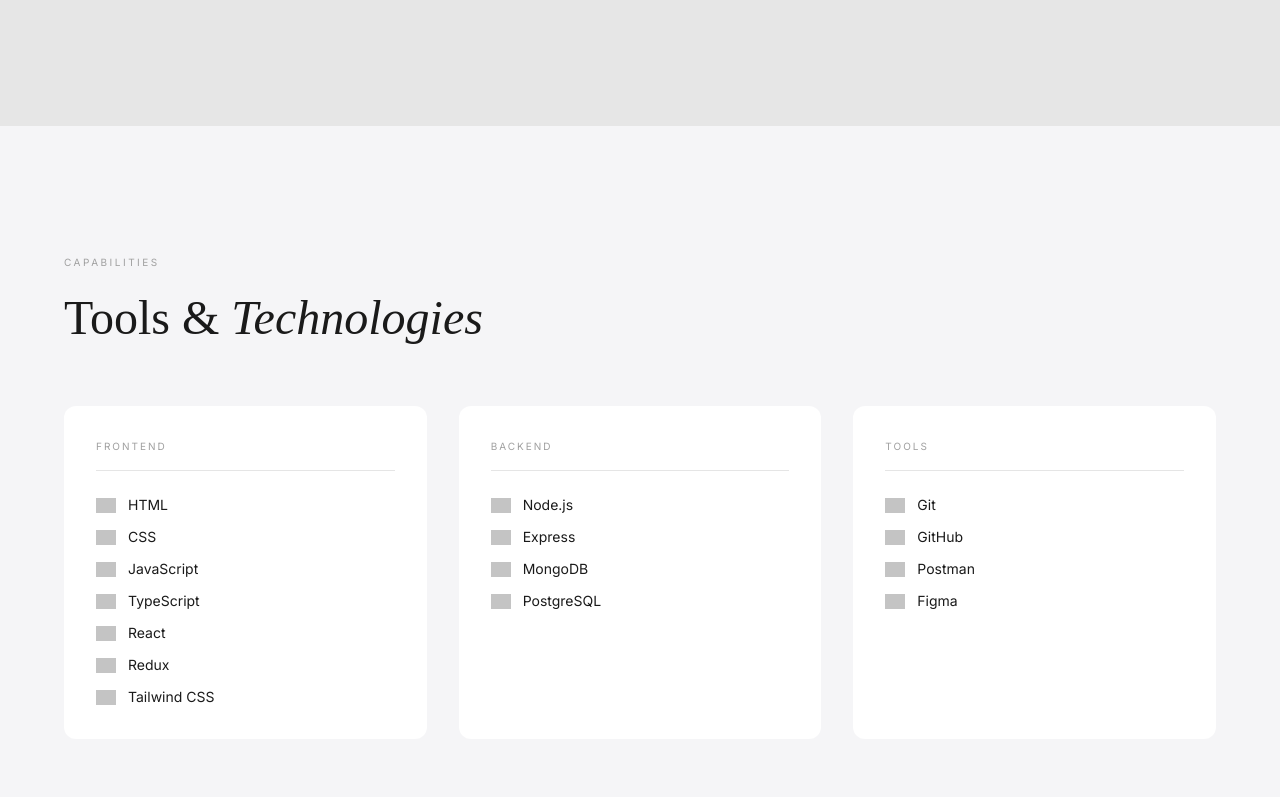
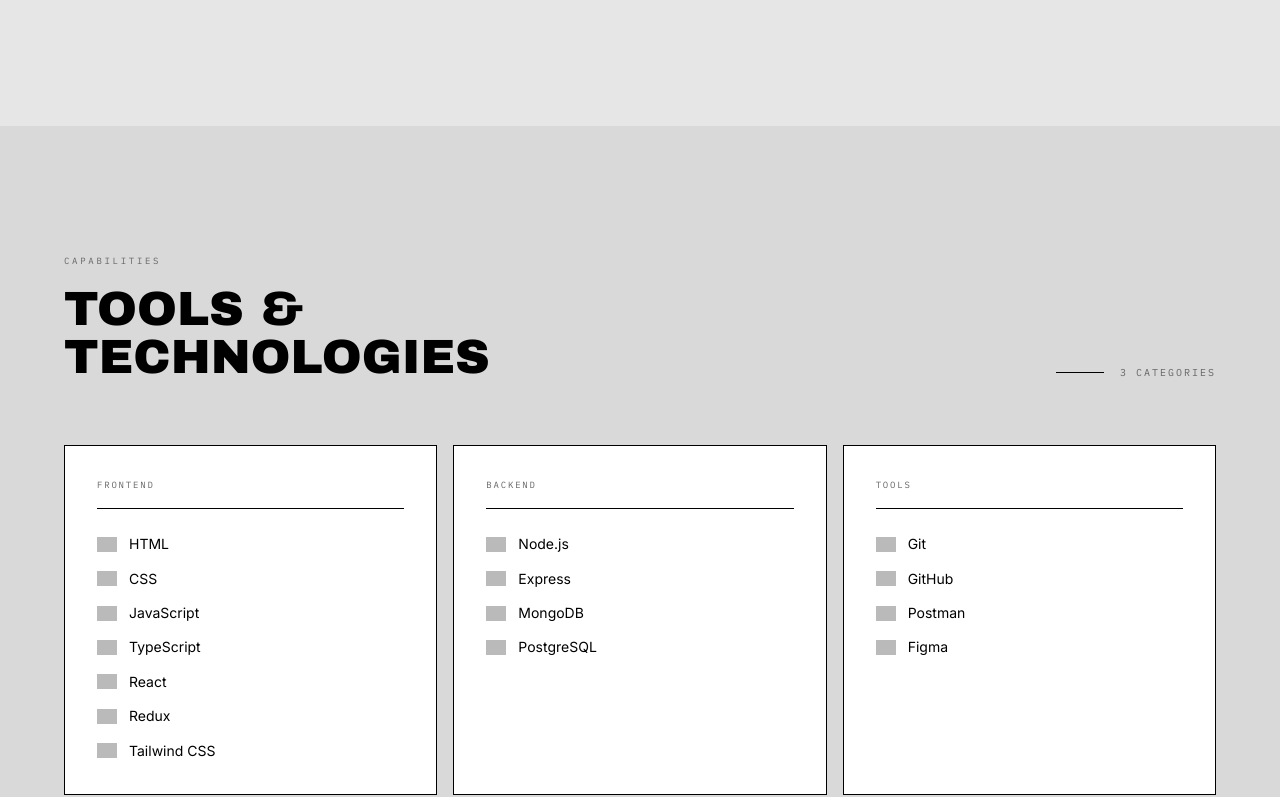
Before and after one commit to Abiralstha99/portfolio, a React (Vite) app: page / in a window 1280 px wide. Shown: the part 1544-2341 px from the top of the page. Built offline with nearby package versions, Linux system fonts and the light colour scheme; grey boxes are pictures that could not be loaded.

Commit message:
redesign skills section

```diff
--- a/src/Sections/Skills.jsx
+++ b/src/Sections/Skills.jsx
@@ -7,45 +7,63 @@ function Skills() {
         hidden: { opacity: 0 },
         visible: {
             opacity: 1,
-            transition: { staggerChildren: 0.1 }
+            transition: { staggerChildren: 0.08 }
         }
     }
 
     const itemVariants = {
         hidden: { opacity: 0, y: 20 },
-        visible: { opacity: 1, y: 0, transition: { duration: 0.5 } }
+        visible: { opacity: 1, y: 0, transition: { duration: 0.4 } }
     }
 
     return (
-        <section id="skills" className="py-32 px-6 md:px-12 lg:px-16 bg-[#F5F5F7]">
+        <section id="skills" className="py-32 px-6 md:px-12 lg:px-16 bg-[#D9D9D9]">
             <div className="max-w-7xl mx-auto">
-                {/* Section Label */}
+                {/* Section Header - Brutalist */}
+                <div className="mb-16 flex flex-col md:flex-row md:items-end md:justify-between gap-6">
+                    <div>
                         <motion.p
-                    className="text-[10px] tracking-[0.25em] uppercase text-[#A0A0A0] mb-6"
+                            className="font-['IBM_Plex_Mono'] text-[9px] tracking-[0.3em] uppercase text-[#666666] mb-4"
                             initial={{ opacity: 0, y: 20 }}
                             whileInView={{ opacity: 1, y: 0 }}
                             viewport={{ once: true }}
-                    transition={{ duration: 0.5 }}
+                            transition={{ duration: 0.4 }}
                         >
                             Capabilities
                         </motion.p>
 
                         <motion.h2
-                    className="font-['Instrument_Serif'] text-4xl md:text-5xl text-[#1A1A1A] mb-16"
+                            className="font-['Archivo_Black'] text-4xl md:text-5xl text-black uppercase"
                             initial={{ opacity: 0, y: 20 }}
                             whileInView={{ opacity: 1, y: 0 }}
                             viewport={{ once: true }}
-                    transition={{ duration: 0.5, delay: 0.1 }}
+                            transition={{ duration: 0.4, delay: 0.1 }}
                         >
-                    Tools & <span className="italic">Technologies</span>
+                            Tools &<br />Technologies
                         </motion.h2>
+                    </div>
 
-                {/* Skills Grid */}
-                <div className="grid grid-cols-1 md:grid-cols-2 lg:grid-cols-3 gap-8">
+                    {/* Decorative element */}
+                    <motion.div
+                        className="flex items-center gap-4"
+                        initial={{ opacity: 0 }}
+                        whileInView={{ opacity: 1 }}
+                        viewport={{ once: true }}
+                        transition={{ duration: 0.4, delay: 0.2 }}
+                    >
+                        <div className="w-12 h-px bg-black" />
+                        <span className="font-['IBM_Plex_Mono'] text-[10px] tracking-[0.2em] uppercase text-[#666666]">
+                            {skillsData.length} Categories
+                        </span>
+                    </motion.div>
+                </div>
+
+                {/* Skills Grid - Brutalist Cards */}
+                <div className="grid grid-cols-1 md:grid-cols-2 lg:grid-cols-3 gap-4">
                     {skillsData.map((group, idx) => (
                         <motion.div
                             key={group.category}
-                            className="bento-card bg-white p-8 rounded-xl"
+                            className="brutalist-card-white p-8"
                             initial="hidden"
                             whileInView="visible"
                             viewport={{ once: true, amount: 0.3 }}
@@ -53,7 +71,7 @@ function Skills() {
                         >
                             {/* Category Title */}
                             <motion.p
-                                className="text-[10px] tracking-[0.2em] uppercase text-[#A0A0A0] mb-6 pb-4 border-b border-[#E5E5E5]"
+                                className="font-['IBM_Plex_Mono'] text-[9px] tracking-[0.2em] uppercase text-[#666666] mb-6 pb-4 border-b border-black"
                                 variants={itemVariants}
                             >
                                 {group.category}
@@ -74,10 +92,10 @@ function Skills() {
                                             <img
                                                 src={skill.logo}
                                                 alt={skill.name}
-                                                className="w-5 h-5 object-contain opacity-60 group-hover:opacity-100 transition-opacity"
+                                                className="w-5 h-5 object-contain opacity-70 group-hover:opacity-100 transition-opacity duration-200"
                                             />
                                         )}
-                                        <span className="text-sm text-[#1A1A1A]">
+                                        <span className="text-[14px] text-black">
                                             {skill.name}
                                         </span>
                                     </motion.div>
```
Lines whose indentation alone changed are shown as unchanged.
